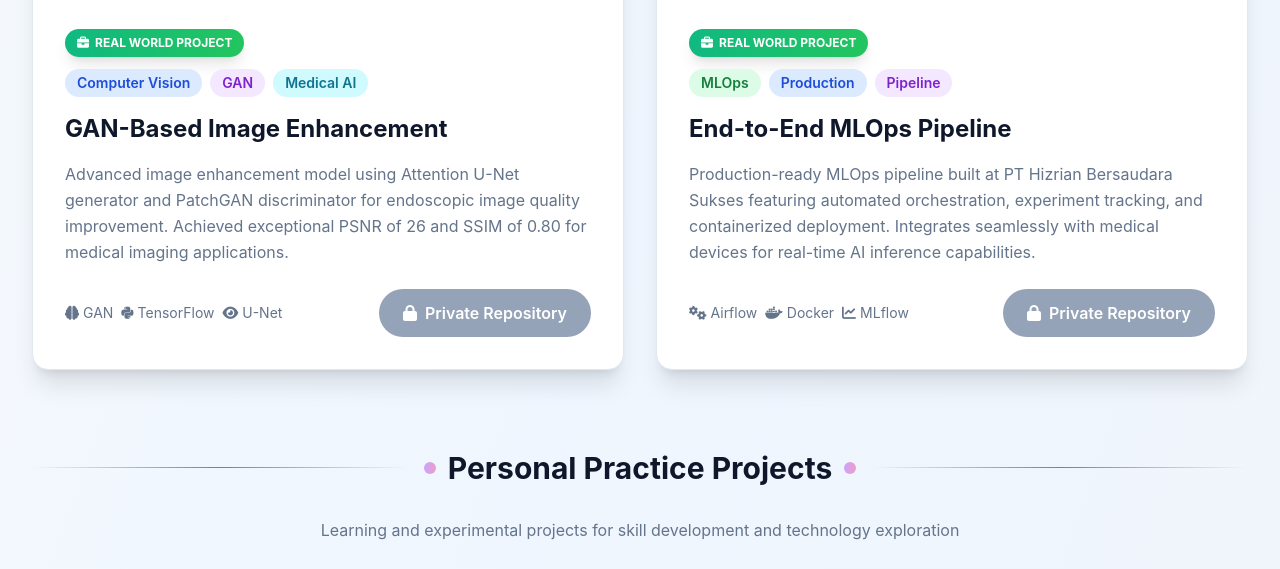
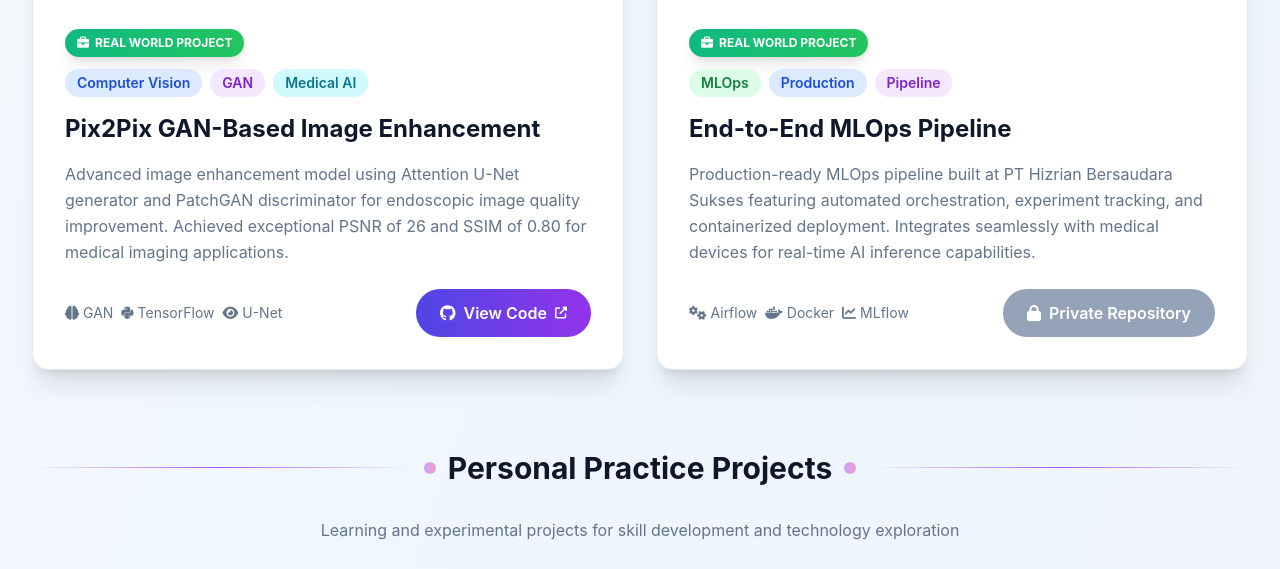
Before and after one commit to mausneg/my-portfolio, a website: page index.html in a window 1280 px wide. Shown: the part 3250-3819 px from the top of the page. Drawn offline with nearby package versions, Linux system fonts and the light colour scheme.

Commit message:
add repo for gan enchance

```diff
--- a/index.html
+++ b/index.html
@@ -289,7 +289,7 @@
                                 <span class="px-3 py-1 bg-cyan-100 dark:bg-cyan-900/30 text-cyan-700 dark:text-cyan-300 text-sm font-semibold rounded-full">Medical AI</span>
                             </div>
                             <h3 class="font-bold text-2xl text-dark dark:text-white mb-4 group-hover:text-indigo-600 dark:group-hover:text-indigo-400 transition-colors duration-300">
-                                GAN-Based Image Enhancement
+                                Pix2Pix GAN-Based Image Enhancement
                             </h3>
                             <p class="text-secondary dark:text-slate-400 mb-6 leading-relaxed">
                                 Advanced image enhancement model using Attention U-Net generator and PatchGAN discriminator
@@ -308,10 +308,12 @@
                                         <i class="fas fa-eye"></i> U-Net
                                     </span>
                                 </div>
-                                <div class="inline-flex items-center gap-2 bg-slate-400 dark:bg-slate-600 text-white px-6 py-3 rounded-full font-semibold cursor-not-allowed">
-                                    <i class="fas fa-lock"></i>
-                                    Private Repository
-                                </div>
+                                <a href="https://github.com/mausneg/Pix2Pix-GAN-Endo-Image-Enhancement" target="_blank"
+                                   class="group inline-flex items-center gap-2 bg-gradient-to-r from-indigo-600 to-purple-600 text-white px-6 py-3 rounded-full font-semibold hover:from-indigo-700 hover:to-purple-700 hover:shadow-xl hover:shadow-indigo-500/50 transform hover:scale-105 transition-all duration-300">
+                                    <i class="fab fa-github"></i>
+                                    View Code
+                                    <i class="fas fa-external-link-alt text-xs group-hover:translate-x-0.5 group-hover:-translate-y-0.5 transition-transform duration-300"></i>
+                                </a>
                             </div>
                         </div>
                     </div>
```
